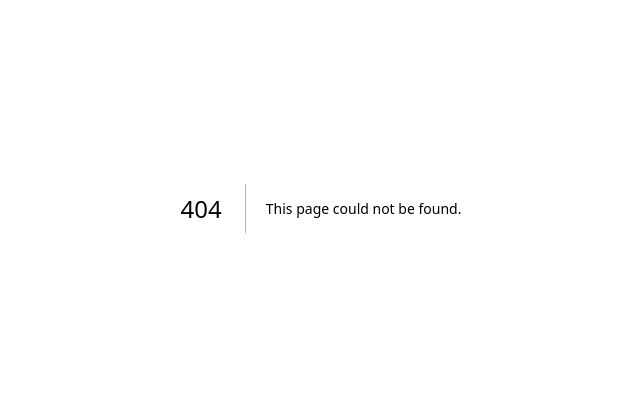
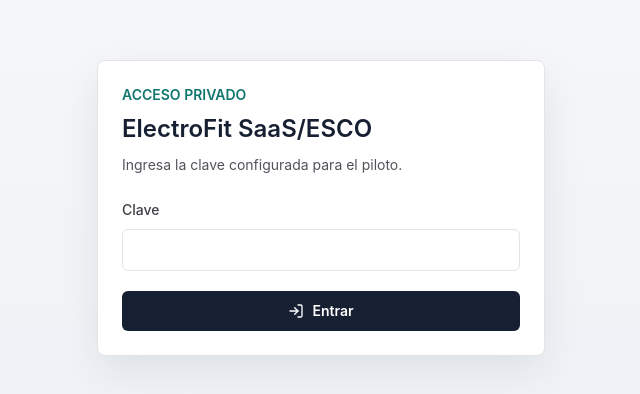
Before and after one commit to garmendiaing-svg/GRM-VEZA-1.0, a Next.js app: page /login in a window 1280 px wide. Before the commit this address had no page. Shown: the part 192-586 px from the top of the page, without its empty margins (319-959 px from the left). Built offline with nearby package versions, Linux system fonts and the light colour scheme.

Commit message:
Add login page

```diff
--- /dev/null
+++ b/src/app/login/page.tsx
@@ -0,0 +1,13 @@
+import { Suspense } from "react";
+
+import { LoginForm } from "@/components/login-form";
+
+export default function LoginPage() {
+  return (
+    <main className="flex min-h-screen items-center justify-center px-4 py-10">
+      <Suspense>
+        <LoginForm />
+      </Suspense>
+    </main>
+  );
+}
```
